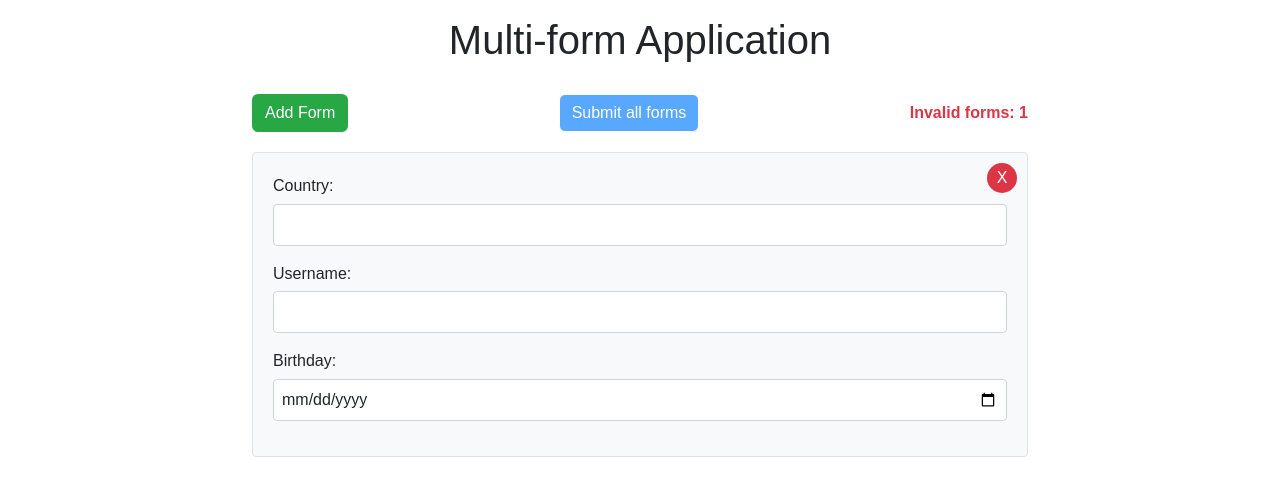
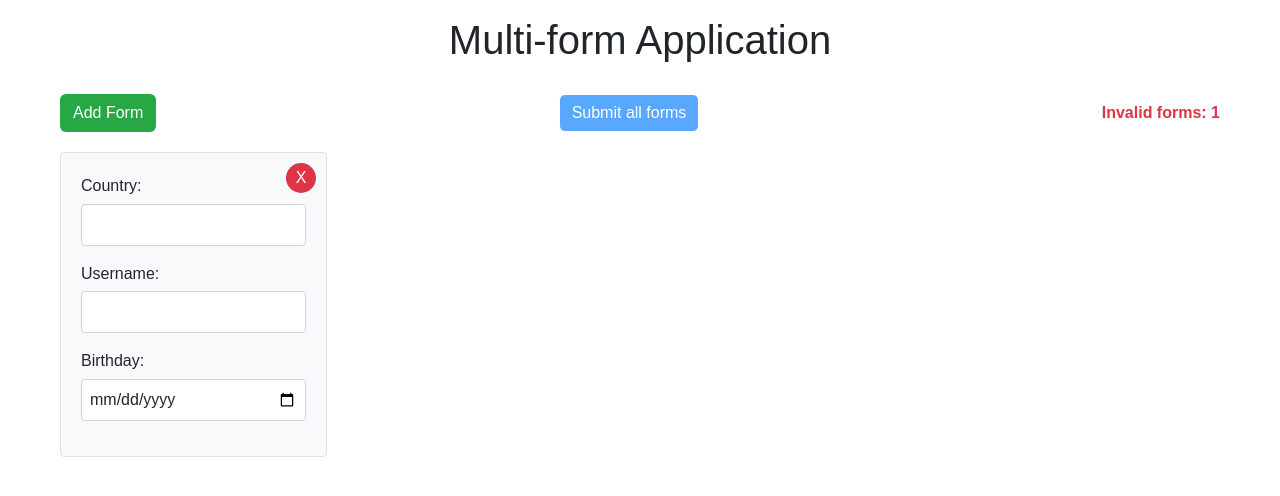
Before and after one commit to Maxeemja/spribe_task, an Angular app: page / in a window 1280 px wide. Shown: the top 496 px of the page. Built offline with nearby package versions, Linux system fonts and the light colour scheme.

Commit message:
style adjustment

```diff
--- a/src/app/app.component.html
+++ b/src/app/app.component.html
@@ -34,7 +34,10 @@
     </span>
   </div>
 
-  <div *ngFor="let form of formCards; let i = index">
-    <app-form-card (remove)="removeFormCard(i)" [form]="form"></app-form-card>
+  <div class="form-cards-container">
+    <div *ngFor="let form of formCards; let i = index">
+      <app-form-card (remove)="removeFormCard(i)" [form]="form"></app-form-card>
+    </div>
   </div>
+
 </div>
--- a/src/app/app.component.scss
+++ b/src/app/app.component.scss
@@ -1,6 +1,7 @@
 .container {
-  max-width: 800px;
   margin: 0 auto;
+  max-width: 1200px;
+  padding: 0 20px;
 }
 
 h1 {
@@ -39,3 +40,16 @@ h1 {
   font-size: 1.2em;
   font-weight: bold;
 }
+
+.form-cards-container {
+  display: flex;
+  flex-wrap: wrap;
+  gap: 15px;
+  margin: 0 auto;
+
+  & > div {
+    flex: 1 1 250px;
+
+    display: flex;
+  }
+}
--- a/src/app/components/form-card/form-card.component.scss
+++ b/src/app/components/form-card/form-card.component.scss
@@ -5,6 +5,7 @@
   padding: 20px;
   margin-bottom: 20px;
   position: relative;
+  max-width: 300px;
 }
 
 .form-group {
```
